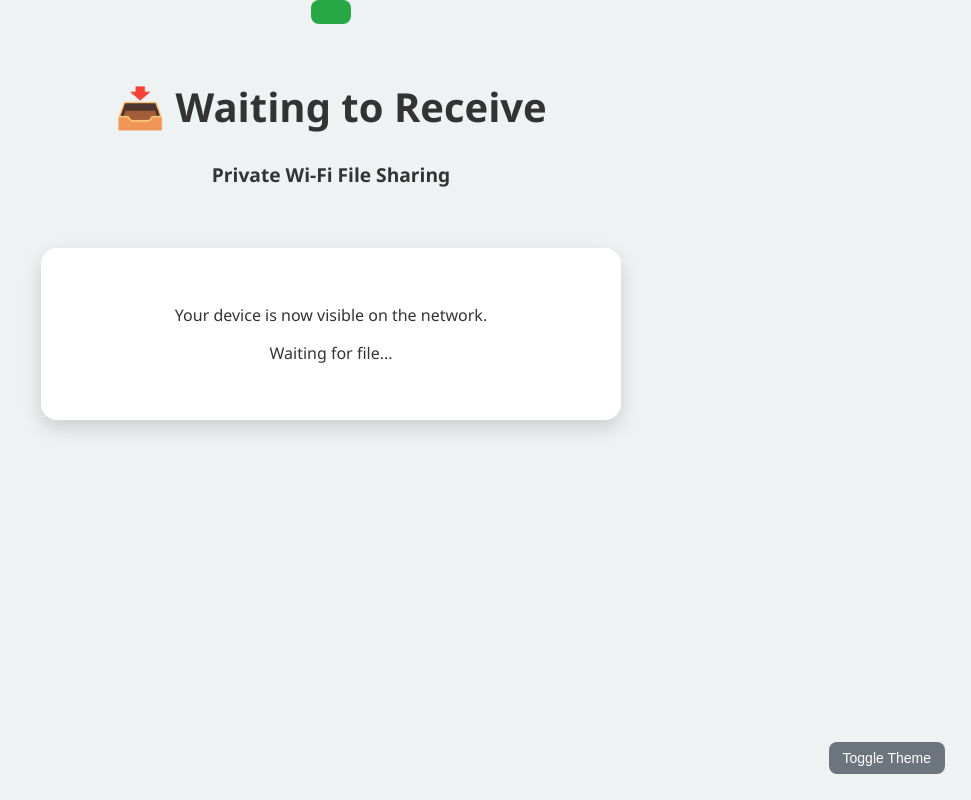
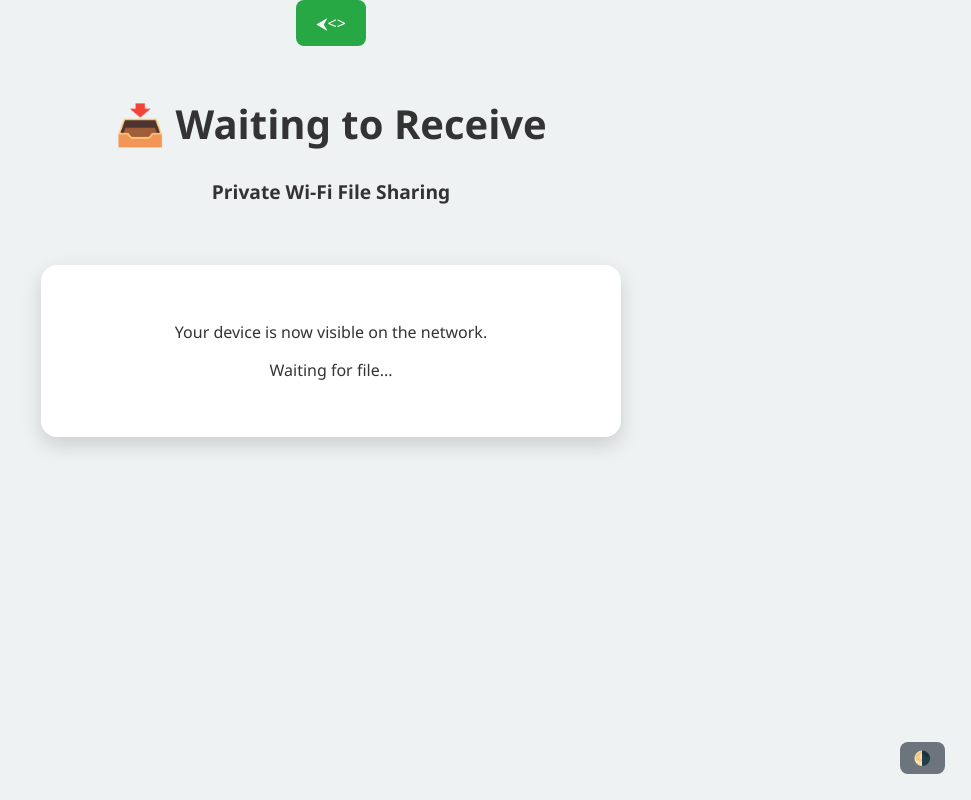
Before and after one commit to Anmol-techy/FILE-LISA, a website: page receive.html in a window 1280 px wide. Shown: the whole page, without its empty margins (309-1280 px from the left). Drawn offline with Linux system fonts and the light colour scheme.

Commit message:
Update receive.html

```diff
--- a/receive.html
+++ b/receive.html
@@ -7,7 +7,7 @@
   <link rel="stylesheet" href="style.css" />
 </head>
 <body>
-  <a href="index.html" class="Back-button">
+  <a href="index.html" class="Back-button">⮜<>
   </a>
 
   <h1>📥 Waiting to Receive</h1>
@@ -19,7 +19,7 @@
     </div>
   </div>
 
-  <button class="toggle-theme bottom-toggle" onclick="toggleTheme()">Toggle Theme</button>
+  <button class="toggle-theme bottom-toggle" onclick="toggleTheme()">🌗</button>
 
   <script>
     function toggleTheme() {
```
